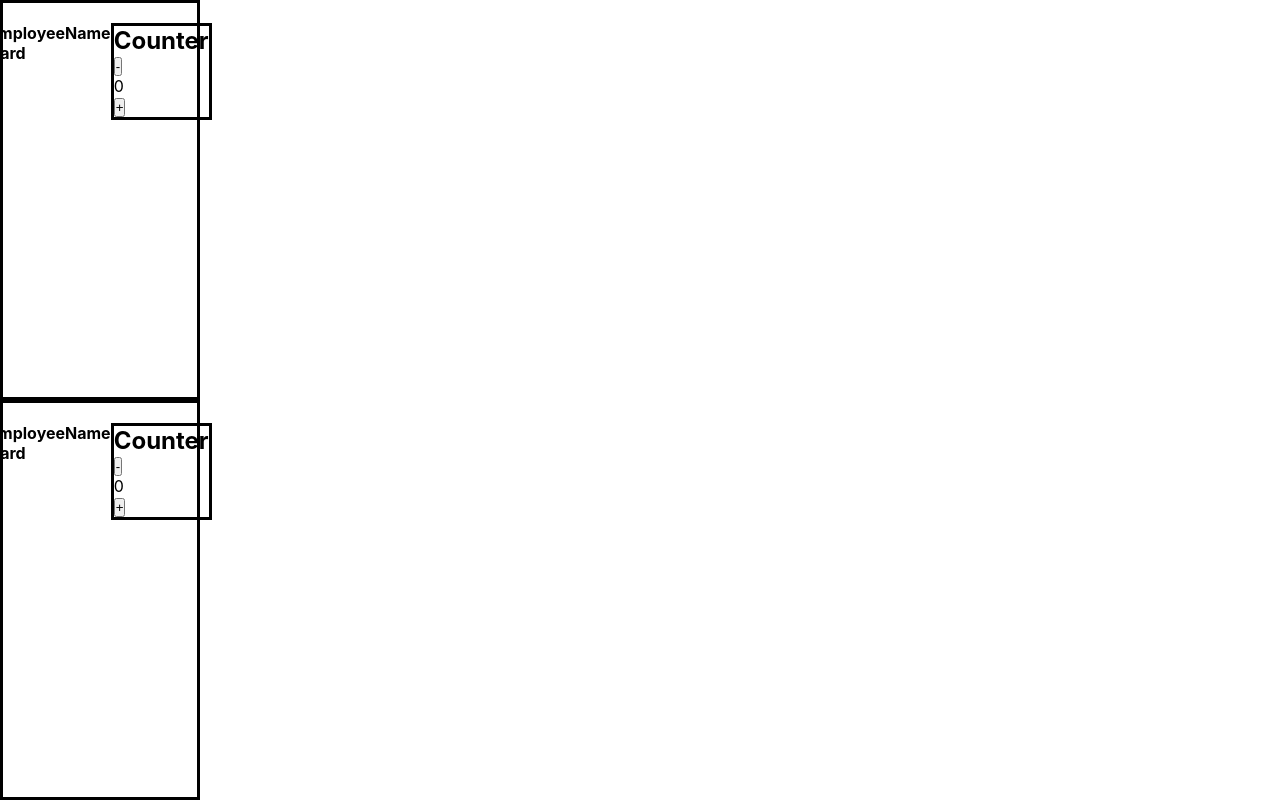
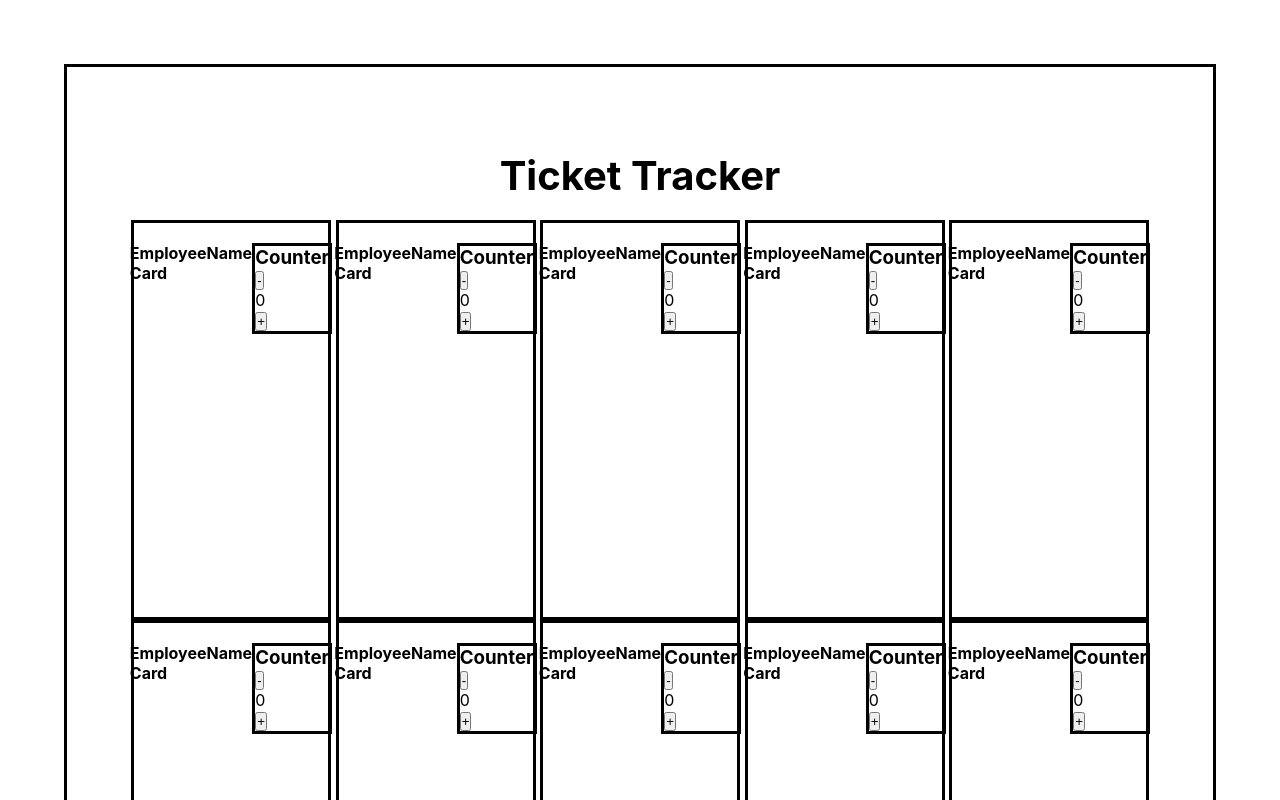
Before and after one commit to OBuckland/ticket-tracker, a React (Create React App) app: page / in a window 1280 px wide. Shown: the top 800 px of the page. Built offline with nearby package versions, Linux system fonts and the light colour scheme.

Commit message:
setting up flexbox/layout

```diff
--- a/src/App.jsx
+++ b/src/App.jsx
@@ -17,9 +17,13 @@ const App = () => {
 
   return (
 <>
-    <div>
+<section className={styles.mainContainer}>
+    <h1 className={styles.heading}>Ticket Tracker</h1>
+    <div className={styles.cardContainer}>
     {team.map(getEmployeeCard)}
     </div>
+
+</section>
 
     {/* <div>
       <EmployeeDetails />
--- a/src/App.module.scss
+++ b/src/App.module.scss
@@ -1,3 +1,24 @@
 .para {
     color: green;
 }
+.mainContainer {
+    border: solid;
+    padding: 5%;
+    margin: 5%;
+    display: flex;
+    flex-direction: column;
+    flex-wrap: wrap;
+    align-items: center;
+}
+
+.heading {
+    font-size: 40px;
+    padding: 20px;
+}
+
+.cardContainer {
+    display: flex;
+    flex-wrap: wrap;
+    justify-content: space-between;
+    align-items: center;
+}
```
